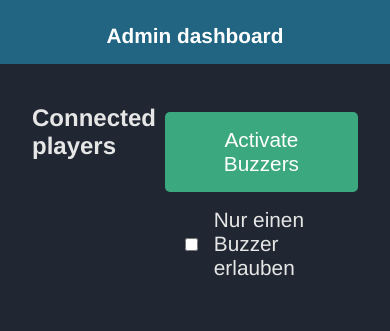
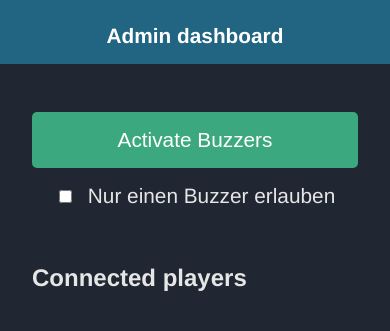
Before and after one commit to teamdeichbude/erdmaennchen-buzzer, a website: page public/admin/index.html in a window 390 px wide. Drawn offline with nearby package versions, Linux system fonts and the light colour scheme; no server answers.

Commit message:
mobile view for admin

```diff
--- a/public/assets/style.less
+++ b/public/assets/style.less
@@ -110,6 +110,10 @@ input[type=text] {
         align-content: center;
         display: flex;
 
+        @media (max-width: 768px) {
+            flex-direction: column;
+        }
+
         #playerlist {
             min-width: 20%;
             h2 {
@@ -126,6 +130,9 @@ input[type=text] {
                     padding: 0.6rem;
                     margin-bottom: 1rem;
                 }
+            }
+            @media (max-width: 768px) {
+                order:1;
             }
         }
 
```
Also changed, not shown: public/assets/style.css.
